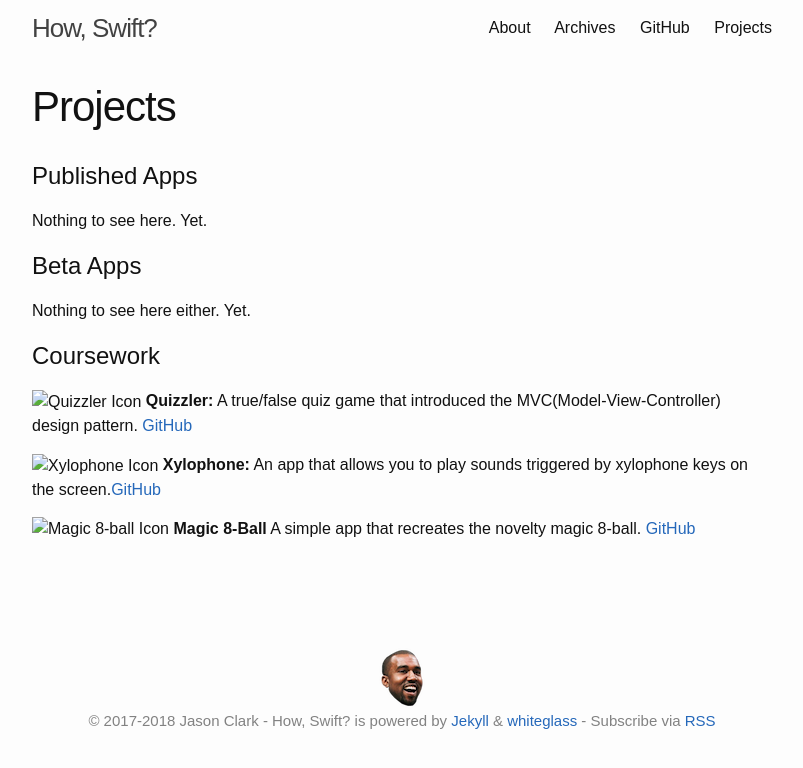
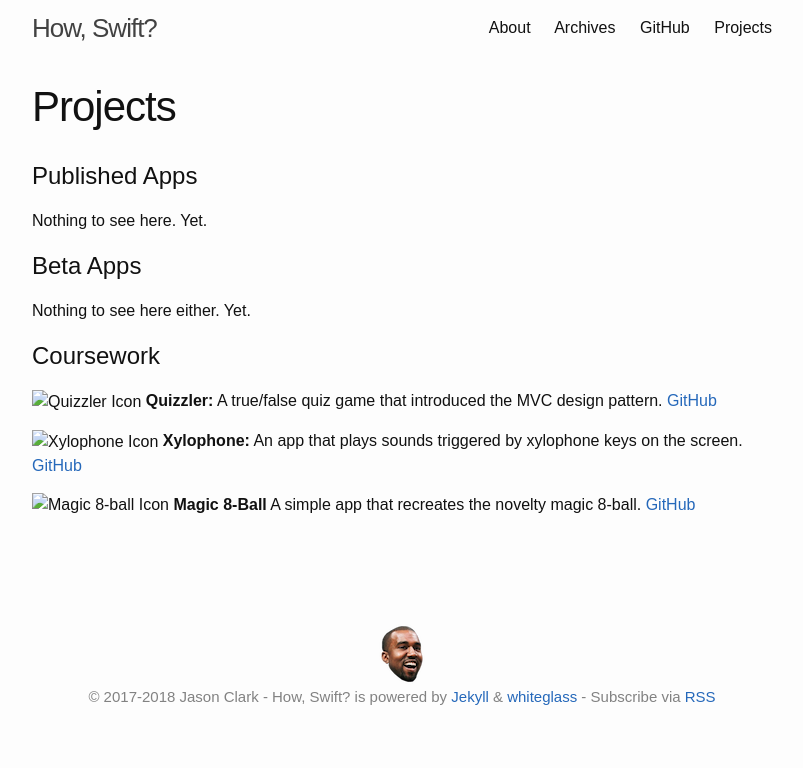
Before and after one commit to howswift/howswift.github.io, a Jekyll site: the page built from projects.md, in a window 1280 px wide. Shown: the top 768 px of the page, without its empty margins (238-1041 px from the left). Built offline with Jekyll 4.4.1, drawn with Linux system fonts in a browser that asks for light colours.

Commit message:
more more more formatting.

```diff
--- a/projects.md
+++ b/projects.md
@@ -16,14 +16,13 @@ Nothing to see here either. Yet.
 
 ![Quizzler Icon](assets/quizzler_Icon-40@3x.png)
 **Quizzler:**
-A true/false quiz game that introduced the MVC(Model-View-Controller) design
-pattern. [GitHub](https://github.com/howswift/complete-ios-bootcamp/pull/11)
+A true/false quiz game that introduced the MVC design pattern. [GitHub](https://github.com/howswift/complete-ios-bootcamp/pull/11)
 
 
 ![Xylophone Icon](assets/xylophone_Icon-40@3x.png)
 **Xylophone:**
-An app that allows you to play sounds triggered by xylophone keys on the
-screen.[GitHub](https://github.com/howswift/complete-ios-bootcamp/pull/5)
+An app that plays sounds triggered by xylophone keys on the
+screen. [GitHub](https://github.com/howswift/complete-ios-bootcamp/pull/5)
 
 
 
```
